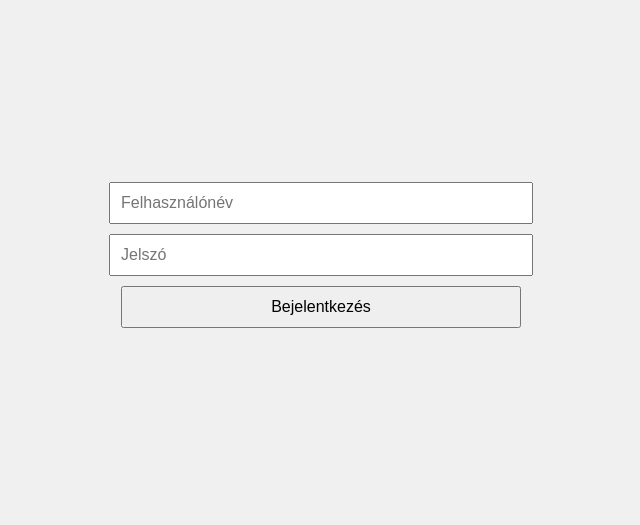
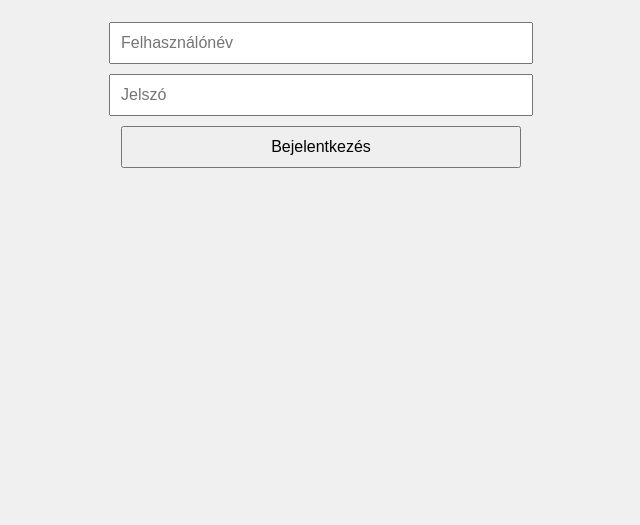
Before and after one commit to SimonBencePeter/timer, a website: page index.html in a window 1280 px wide. Shown: the part 595-1120 px from the top of the page, without its empty margins (319-959 px from the left). After the commit the page ends 800 px from the top, so only its background shows below. Drawn offline with nearby package versions, Linux system fonts and the light colour scheme.

Commit message:
Update index.html

```diff
--- a/index.html
+++ b/index.html
@@ -10,7 +10,7 @@
             flex-direction: column;
             align-items: center;
             justify-content: center;
-            height: 140vh;
+            height: 100vh;
             margin: 0;
             font-family: Arial, sans-serif;
             background-color: #f0f0f0;
```
